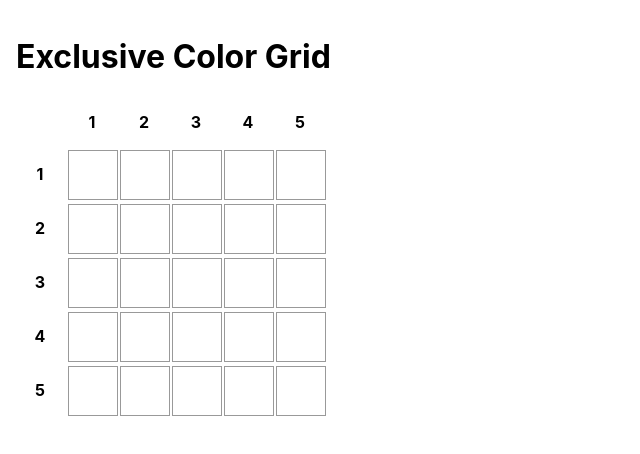
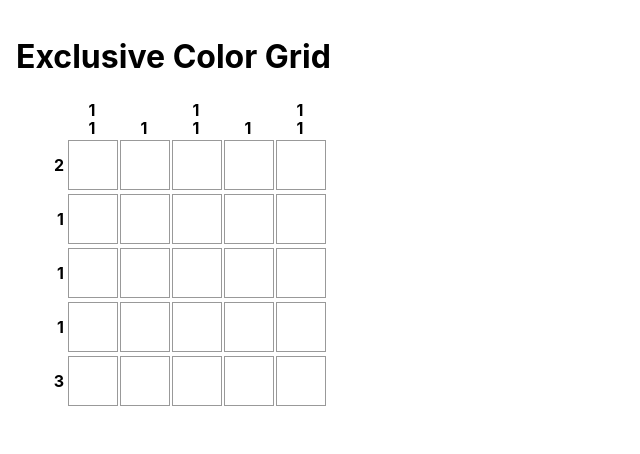
Before and after one commit to WitheredLily/experiment, a React (Create React App) app: page / in a window 1280 px wide. Shown: the top 454 px of the page, without its empty margins (0-640 px from the left). Built offline with nearby package versions, Linux system fonts and the light colour scheme.

Commit message:
Add clues

```diff
--- a/src/App.tsx
+++ b/src/App.tsx
@@ -1,16 +1,12 @@
 import React, { useState } from "react";
 import { ClickableGrid } from "./game/board";
-import { createGrid } from "./game/nonogram";
+import { makeRandomGrid } from "./game/nonogram";
 
 export default function App() {
     const cols = 5;
     const rows = 5;
 
-    // empty clue sets produce a blank grid of the requested size
-    const numbersX = Array.from({ length: cols }, () => [] as number[]);
-    const numbersY = Array.from({ length: rows }, () => [] as number[]);
-
-    const [grid, setGrid] = useState(() => createGrid(numbersX, numbersY));
+    const [grid, setGrid] = useState(() => makeRandomGrid(cols, rows, 0.5));
 
     return (
         <div style={{ padding: "1rem" }}>
--- a/src/game/board.tsx
+++ b/src/game/board.tsx
@@ -1,5 +1,6 @@
+// src/game/board.tsx
 import React from "react";
-import {CellState, Grid} from "./nonogram";
+import {CellState, checkCell, Grid} from "./nonogram";
 
 interface BoardProps {
     grid: Grid;
@@ -9,58 +10,110 @@ interface BoardProps {
 const stateToColor = (s: CellState): "white" | "black" | "red" =>
     s === CellState.Filled ? "black" : s === CellState.Flagged ? "red" : "white";
 
+const renderClueColumn = (nums: number[]) =>
+    nums.length > 0 ? (
+        <div style={{ display: "flex", flexDirection: "column", gap: "0.125rem", alignItems: "center" }}>
+            {nums.map((n, i) => (
+                <div key={i}>{n}</div>
+            ))}
+        </div>
+    ) : (
+        <div style={{ opacity: 0.4 }}>·</div>
+    );
+
+const renderClueRow = (nums: number[]) =>
+    nums.length > 0 ? (
+        <div style={{ display: "flex", gap: "0.25rem", justifyContent: "flex-end", alignItems: "center" }}>
+            {nums.map((n, i) => (
+                <div key={i}>{n}</div>
+            ))}
+        </div>
+    ) : (
+        <div style={{ opacity: 0.4 }}>·</div>
+    );
+
 export const ClickableGrid: React.FC<BoardProps> = ({ grid, onGridChange }) => {
-    const rows = grid.cellStates.length;
-    const cols = rows > 0 ? grid.cellStates[0].length : 0;
+    const cols = grid.numbersX.length;
+    const rows = grid.numbersY.length;
 
     const updateCell = (r: number, c: number, newState: CellState) => {
-        // make a shallow copy of rows and each row array
-        const cellStates = grid.cellStates.map(row => row.slice());
-        cellStates[r][c] = newState;
+        const cellStates = grid.cellStates.map(col => col.slice());
+        cellStates[c][r] = newState;
         onGridChange?.({ ...grid, cellStates });
+        checkCell(grid,r,c)
     };
 
     const handleLeftClick = (r: number, c: number) => {
-        const current = grid.cellStates[r][c];
+        const current = grid.cellStates[c][r];
         updateCell(r, c, current === CellState.Filled ? CellState.Blank : CellState.Filled);
     };
 
     const handleRightClick = (r: number, c: number, e: React.MouseEvent) => {
         e.preventDefault();
-        const current = grid.cellStates[r][c];
+        const current = grid.cellStates[c][r];
         updateCell(r, c, current === CellState.Flagged ? CellState.Blank : CellState.Flagged);
     };
 
     return (
         <div style={{ display: "inline-block" }}>
+            {/* top clues */}
             <div
                 style={{
                     display: "grid",
                     gridTemplateColumns: `3rem repeat(${cols}, 3rem)`,
                     marginBottom: "4px",
                     gap: "4px",
+                    alignItems: "end",
                 }}
             >
                 <div />
-                {Array.from({ length: cols }, (_, cIdx) => (
-                    <div key={`col-${cIdx}`} style={{ textAlign: "center", lineHeight: "3rem", fontWeight: "bold" }}>
-                        {cIdx + 1}
+                {grid.numbersX.map((clue, cIdx) => (
+                    <div
+                        key={`col-${cIdx}`}
+                        style={{
+                            textAlign: "center",
+                            lineHeight: "1rem",
+                            fontWeight: "bold",
+                            color: clue.wrong ? "red" : "inherit",
+                            paddingTop: "0.25rem",
+                        }}
+                    >
+                        {renderClueColumn(clue.numbers)}
                     </div>
                 ))}
             </div>
 
+            {/* grid with left clues (rows show horizontal clues) */}
             <div
                 style={{
                     display: "grid",
                     gridTemplateColumns: `3rem repeat(${cols}, 3rem)`,
                     gap: "4px",
                     width: "fit-content",
+                    alignItems: "center",
                 }}
             >
-                {grid.cellStates.map((row, rIdx) => (
+                {Array.from({ length: rows }, (_, rIdx) => (
                     <React.Fragment key={`row-${rIdx}`}>
-                        <div style={{ textAlign: "center", lineHeight: "3rem", fontWeight: "bold" }}>{rIdx + 1}</div>
-                        {row.map((cellState, cIdx) => (
+                        <div
+                            style={{
+                                textAlign: "center",
+                                lineHeight: "1rem",
+                                fontWeight: "bold",
+                                color: grid.numbersY[rIdx]?.wrong ? "red" : "inherit",
+                                paddingRight: "0.25rem",
+                                display: "flex",
+                                alignItems: "center",
+                                justifyContent: "flex-end",
+                                minWidth: "3rem",
+                            }}
+                        >
+                            {renderClueRow(grid.numbersY[rIdx]?.numbers ?? [])}
+                        </div>
+
+                        {Array.from({ length: cols }, (_, cIdx) => {
+                            const cellState = grid.cellStates[cIdx]?.[rIdx] ?? CellState.Blank;
+                            return (
                                 <div
                                     key={`${rIdx}-${cIdx}`}
                                     onClick={() => handleLeftClick(rIdx, cIdx)}
@@ -74,7 +127,8 @@ export const ClickableGrid: React.FC<BoardProps> = ({ grid, onGridChange }) => {
                                         transition: "background-color 0.15s",
                                     }}
                                 />
-                        ))}
+                            );
+                        })}
                     </React.Fragment>
                 ))}
             </div>
--- a/src/game/nonogram.ts
+++ b/src/game/nonogram.ts
@@ -1,3 +1,4 @@
+// src/game/nonogram.ts
 interface Grid {
     numbersX: Clues[];
     numbersY: Clues[];
@@ -13,38 +14,29 @@ enum CellState {
     Flagged,
 }
 
-function makeRandomGrid(sizeX: number, sizeY: number, fillProbability: number): Grid {
-    let grid: boolean[][] = [];
-    for (let i = 0; i < sizeX; i++) {
-        const array: boolean[] = Array.from({ length: sizeY }, () => Math.random() < 0.5);
-        grid.push(array)
-    }
+export function makeRandomGrid(sizeX: number, sizeY: number, fillProbability: number): Grid {
+    const grid: boolean[][] = Array.from({ length: sizeX }, () =>
+        Array.from({ length: sizeY }, () => Math.random() < fillProbability)
+    );
 
-
-    let numbersX: number[][] = new Array<number[]>(sizeX);
-    let numbersY: number[][] = new Array<number[]>(sizeY);
-
-    grid.forEach(array => {
+    const numbersX: number[][] = grid.map(col => {
         const counts: number[] = [];
         let currentCount = 0;
-        array.forEach(value => {
+        col.forEach(value => {
             if (value) {
                 currentCount++;
             } else if (currentCount > 0) {
                 counts.push(currentCount);
                 currentCount = 0;
             }
-        })
-        if (currentCount > 0) {
-            counts.push(currentCount)
-        }
-        numbersX.push(counts)
-    })
+        });
+        if (currentCount > 0) counts.push(currentCount);
+        return counts;
+    });
 
-    for (let y = 0; y < sizeY; y++) {
+    const numbersY: number[][] = Array.from({ length: sizeY }, (_, y) => {
         const counts: number[] = [];
         let currentCount = 0;
-
         for (let x = 0; x < sizeX; x++) {
             if (grid[x][y]) {
                 currentCount++;
@@ -53,17 +45,20 @@ function makeRandomGrid(sizeX: number, sizeY: number, fillProbability: number):
                 currentCount = 0;
             }
         }
-        if (currentCount > 0) {
-            counts.push(currentCount);
-        }
+        if (currentCount > 0) counts.push(currentCount);
+        return counts;
+    });
 
-        numbersY.push(counts);
-    }
     return createGrid(numbersX, numbersY);
-    }
+}
 
-function createGrid(numbersX: number[][], numbersY: number[][]) :Grid {
-    let cells: CellState[][] = new Array<CellState[]>(numbersX.length).fill(Array<CellState>(numbersY.length).fill(CellState.Blank));
+function createGrid(numbersX: number[][], numbersY: number[][]): Grid {
+    const cols = numbersX.length;
+    const rows = numbersY.length;
+    const cells: CellState[][] = Array.from({ length: cols }, () =>
+        Array.from({ length: rows }, () => CellState.Blank)
+    );
+
     const grid: Grid = {
         numbersX: numbersToClue(numbersX),
         numbersY: numbersToClue(numbersY),
@@ -71,6 +66,7 @@ function createGrid(numbersX: number[][], numbersY: number[][]) :Grid {
     };
     return grid;
 }
+
 function changeCellState(grid: Grid, x: number, y: number, newState: CellState): void {
     if (x < 0 || x >= grid.numbersX.length || y < 0 || y >= grid.numbersY.length) {
         throw new Error("Cell coordinates out of bounds");
@@ -78,15 +74,13 @@ function changeCellState(grid: Grid, x: number, y: number, newState: CellState):
     grid.cellStates[x][y] = newState;
 }
 
-function checkCell(grid: Grid, x: number, y: number){
-    checkClue(grid.cellStates[x], grid.numbersX[x])
-    let yArray = new Array<number>(grid.numbersY.length);
-    grid.cellStates.forEach(column => {
-        yArray.push(column[y])
-    })
-    checkClue(yArray, grid.numbersY[y])
+function checkCell(grid: Grid, x: number, y: number) {
+    checkClue(grid.cellStates[x], grid.numbersX[x]);
+    const yArray: CellState[] = grid.cellStates.map(column => column[y]);
+    checkClue(yArray, grid.numbersY[y]);
 }
-function checkClue(cells: CellState[], clue: Clues){
+
+function checkClue(cells: CellState[], clue: Clues) {
     clue.wrong = false;
     let lastFlagged = -1;
     let firstFilled = 0;
@@ -94,67 +88,61 @@ function checkClue(cells: CellState[], clue: Clues){
     let numberFound = false;
     let numbersFound: number = 0;
     let breakFlag = false;
-    for (let i = 0; (i < cells.length && numbersFound < clue.numbers.length && !breakFlag) ; i++) {
+    for (let i = 0; (i < cells.length && numbersFound < clue.numbers.length && !breakFlag); i++) {
         const cell = cells[i];
         switch (cell) {
             case CellState.Flagged:
-                if(numberFound){
+                if (numberFound) {
                     numberFound = false;
                     numbersFound++;
                 }
-                if(filledFound){
+                if (filledFound) {
                     breakFlag = true;
                     clue.wrong = true;
                     break;
                 }
-                lastFlagged = i
-                filledFound = false
+                lastFlagged = i;
+                filledFound = false;
                 break;
             case CellState.Filled:
-                if(numberFound && i-firstFilled+1 > clue.numbers[numbersFound]){
+                if (numberFound && i - firstFilled + 1 > clue.numbers[numbersFound]) {
                     breakFlag = true;
                     clue.wrong = true;
                     break;
                 }
-                if(i-lastFlagged >= clue.numbers[numbersFound]){
+                if (i - lastFlagged >= clue.numbers[numbersFound]) {
                     numbersFound++;
                     numberFound = true;
                     filledFound = false;
-                    lastFlagged = i+1;
-                }else if(!filledFound){
+                    lastFlagged = i + 1;
+                } else if (!filledFound) {
                     firstFilled = i;
                     filledFound = true;
                 }
                 break;
             case CellState.Blank:
-                if(numberFound){
+                if (numberFound) {
                     numberFound = false;
                     numbersFound++;
                 }
                 break;
-
         }
     }
     return clue.wrong;
 }
-function numbersToClue(numbers: number[][]):Clues[]{
-    let cluesSet: Clues[] = new Array<Clues>(numbers.length);
-    numbers.forEach(numberSet => {
-        cluesSet.push({
-            numbers: numberSet,
-            wrong: false,
-        })
-    })
-    return cluesSet;
+
+function numbersToClue(numbers: number[][]): Clues[] {
+    return numbers.map(numberSet => ({
+        numbers: numberSet,
+        wrong: false,
+    }));
 }
 
-function solveGrid(grid: Grid): void {
-
-}
+function solveGrid(grid: Grid): void {}
 
 function checkSolvable(grid: Grid): boolean {
     return true;
 }
 
-
-export {CellState, createGrid, changeCellState};    export type { Grid };
+export { CellState, createGrid, changeCellState, checkCell};
+export type { Grid };
```
Lines whose indentation alone changed are shown as unchanged.
